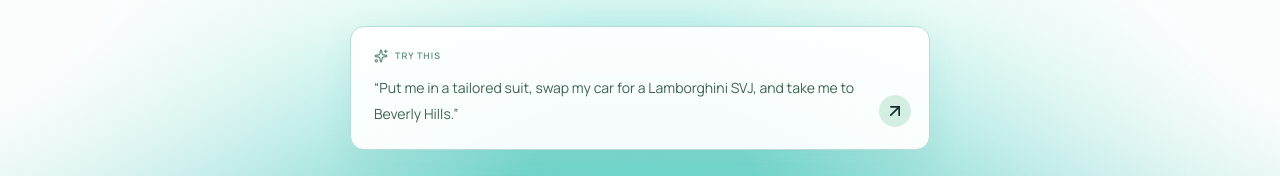
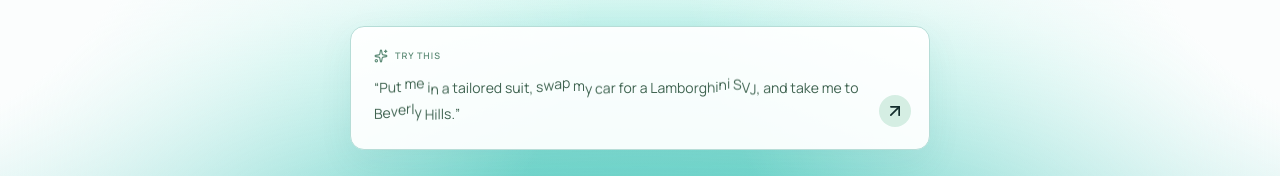
Before and after one commit to polidoridev/reelform2, a Next.js app: page / in a window 1280 px wide. Shown: the part 374-550 px from the top of the page. Built offline with nearby package versions, Linux system fonts and the light colour scheme.

Commit message:
Animate example prompt letters with continuous staggered bounce

```diff
--- a/components/reelform/cinema.css
+++ b/components/reelform/cinema.css
@@ -659,6 +659,19 @@
 .cinema-page .hero-prompt p {
   padding-right: 42px;
   margin-bottom: 0;
+}
+.prompt-word {
+  display: inline-block;
+  white-space: nowrap;
+}
+.prompt-letter {
+  display: inline-block;
+  animation: prompt-letter-hop 1.4s ease-in-out infinite;
+}
+@keyframes prompt-letter-hop {
+  0%, 45%, 100% { transform: translateY(0); }
+  18% { transform: translateY(-5px); }
+  30% { transform: translateY(1px); }
 }
 .cinema-page .hero-prompt > a {
   position: absolute;
@@ -1326,6 +1339,9 @@
   }
 }
 @media (prefers-reduced-motion: reduce) {
+  .prompt-letter {
+    animation: none;
+  }
   .fan-card,
   .hero-copy,
   .worlds-track {
--- a/components/reelform/landing.tsx
+++ b/components/reelform/landing.tsx
@@ -33,6 +33,9 @@
   ParallaxFrame,
 } from "./motion-scenes";
 import "./cinema.css";
+
+const examplePrompt =
+  "“Put me in a tailored suit, swap my car for a Lamborghini SVJ, and take me to Beverly Hills.”";
 
 const steps = [
   {
@@ -144,8 +147,26 @@
                 <Sparkles size={14} /> TRY THIS
               </span>
               <p>
-                “Put me in a tailored suit, swap my car for a Lamborghini SVJ,
-                and take me to Beverly Hills.”
+                <span className="sr-only">{examplePrompt}</span>
+                <span aria-hidden="true">
+                  {Array.from(examplePrompt.matchAll(/\S+/g), (match) => (
+                    <span key={match.index}>
+                      <span className="prompt-word">
+                        {Array.from(match[0], (letter, index) => (
+                          <span
+                            className="prompt-letter"
+                            key={index}
+                            style={{
+                              animationDelay: `${-(match.index + index) * 0.055}s`,
+                            }}
+                          >
+                            {letter}
+                          </span>
+                        ))}
+                      </span>{" "}
+                    </span>
+                  ))}
+                </span>
               </p>
               <a
                 href="/studio?scene=arrival"
```
